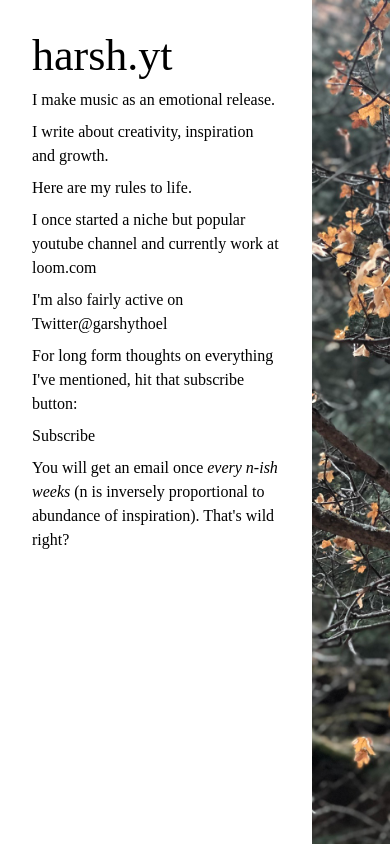
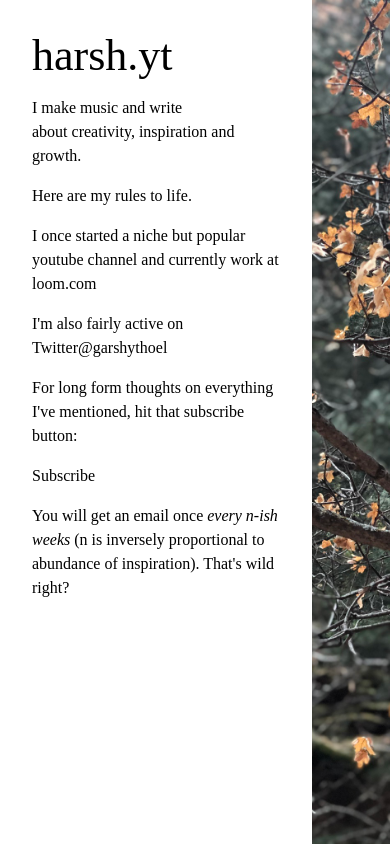
Before and after one commit to garshythoel/harsh-personal-website, a Next.js app: page / in a window 390 px wide. Built offline with nearby package versions, Linux system fonts and the light colour scheme.

Commit message:
combine sc and substack

```diff
--- a/pages/index.js
+++ b/pages/index.js
@@ -26,7 +26,7 @@ export default function Home() {
         <div className="main-content">
           <text className="title-text">harsh.yt</text>
           <div className="main-content-text">
-            <p>
+            <p size="large">
               I make{' '}
               <GALink
                 eventLabel="Clicked Soundcloud Link"
@@ -34,11 +34,9 @@ export default function Home() {
                 target="_blank"
                 to="https://soundcloud.com/desertelf"
               >
-                music as an emotional release.
-              </GALink>
-            </p>
-            <p size="large">
-              I write about&nbsp;
+                music
+              </GALink>{' '}
+              and write about&nbsp;
               <GALink
                 eventLabel="Clicked Substack Text Link"
                 rel="noopener noreferrer"
--- a/pages/styles.css
+++ b/pages/styles.css
@@ -98,10 +98,6 @@ body {
   .main-content-text {
     font-size: var(--fontSize-s);
     line-height: var(--lineHeight-s);
-  }
-
-  .main-content-text p {
-    margin: var(--space-s) 0;
   }
 }
 
```
